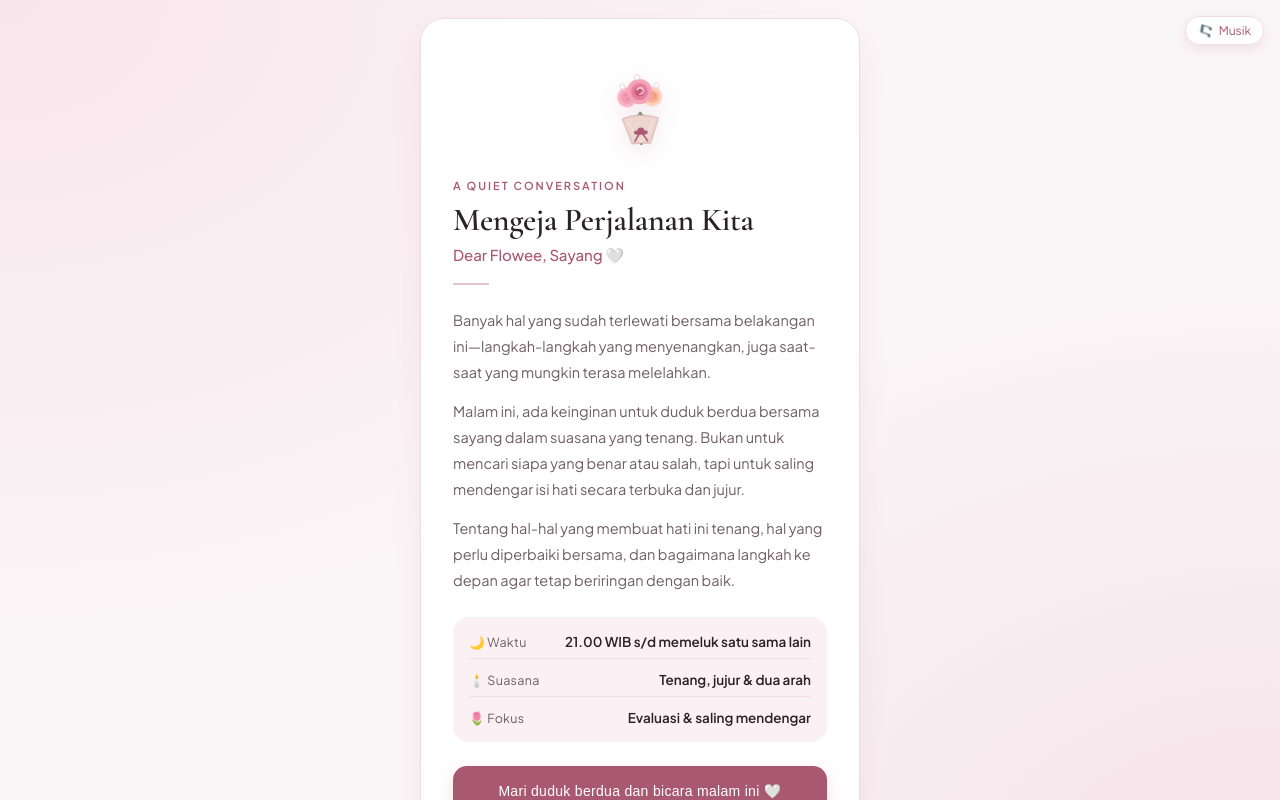
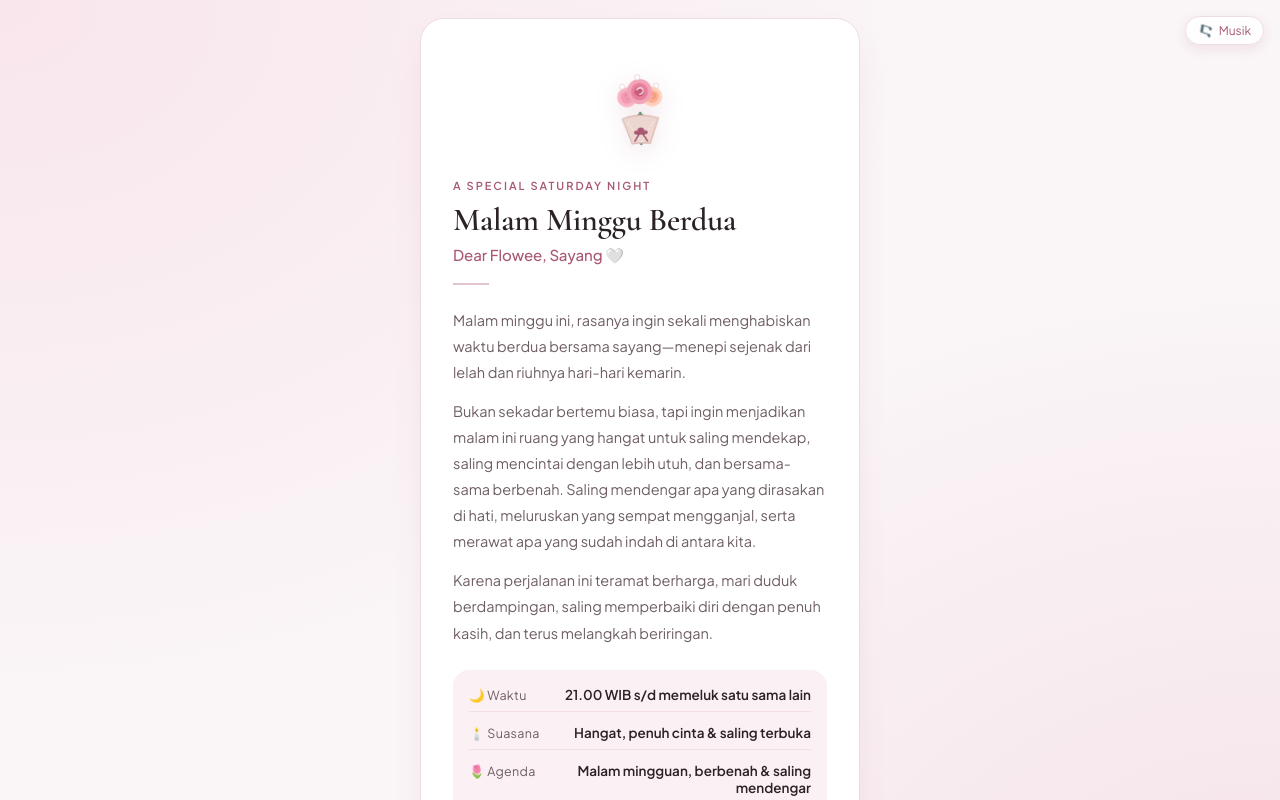
Before and after one commit to bima204/our-night, a plain HTML site: page index.html in a window 1280 px wide. Both pictures are taken after a click on the button "atau ketuk di sini untuk buka langsung". Shown: the top 800 px of the page. Drawn offline with nearby package versions, Linux system fonts and the light colour scheme.

Commit message:
feat: warm saturday night invitation to love and grow together

```diff
--- a/index.html
+++ b/index.html
@@ -568,23 +568,23 @@
       </div>
 
       <div class="subtitle-tag">
-        <span>A Quiet Conversation</span>
+        <span>A Special Saturday Night</span>
       </div>
 
-      <h1 class="main-title">Mengeja Perjalanan Kita</h1>
+      <h1 class="main-title">Malam Minggu Berdua</h1>
       <div class="recipient">Dear Flowee, Sayang 🤍</div>
 
       <div class="divider"></div>
 
       <div class="letter-body">
         <p>
-          Banyak hal yang sudah terlewati bersama belakangan ini—langkah-langkah yang menyenangkan, juga saat-saat yang mungkin terasa melelahkan.
+          Malam minggu ini, rasanya ingin sekali menghabiskan waktu berdua bersama sayang—menepi sejenak dari lelah dan riuhnya hari-hari kemarin.
         </p>
         <p>
-          Malam ini, ada keinginan untuk duduk berdua bersama sayang dalam suasana yang tenang. Bukan untuk mencari siapa yang benar atau salah, tapi untuk saling mendengar isi hati secara terbuka dan jujur.
+          Bukan sekadar bertemu biasa, tapi ingin menjadikan malam ini ruang yang hangat untuk saling mendekap, saling mencintai dengan lebih utuh, dan bersama-sama berbenah. Saling mendengar apa yang dirasakan di hati, meluruskan yang sempat mengganjal, serta merawat apa yang sudah indah di antara kita.
         </p>
         <p>
-          Tentang hal-hal yang membuat hati ini tenang, hal yang perlu diperbaiki bersama, dan bagaimana langkah ke depan agar tetap beriringan dengan baik.
+          Karena perjalanan ini teramat berharga, mari duduk berdampingan, saling memperbaiki diri dengan penuh kasih, dan terus melangkah beriringan.
         </p>
       </div>
 
@@ -595,11 +595,11 @@
         </div>
         <div class="info-item">
           <span class="info-label">🕯️ Suasana</span>
-          <span class="info-value">Tenang, jujur & dua arah</span>
+          <span class="info-value">Hangat, penuh cinta & saling terbuka</span>
         </div>
         <div class="info-item">
-          <span class="info-label">🌷 Fokus</span>
-          <span class="info-value">Evaluasi & saling mendengar</span>
+          <span class="info-label">🌷 Agenda</span>
+          <span class="info-value">Malam mingguan, berbenah & saling mendengar</span>
         </div>
       </div>
 
```
